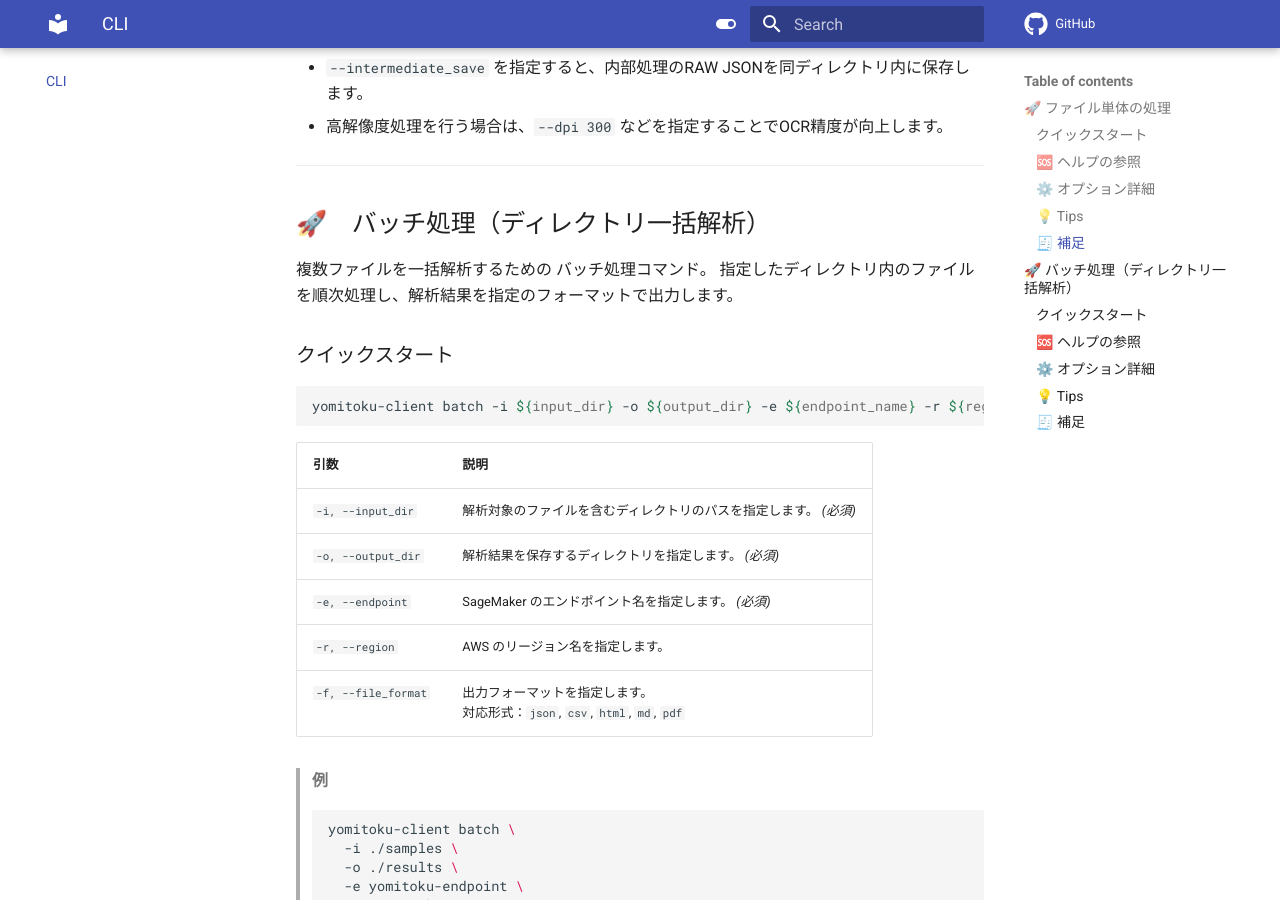
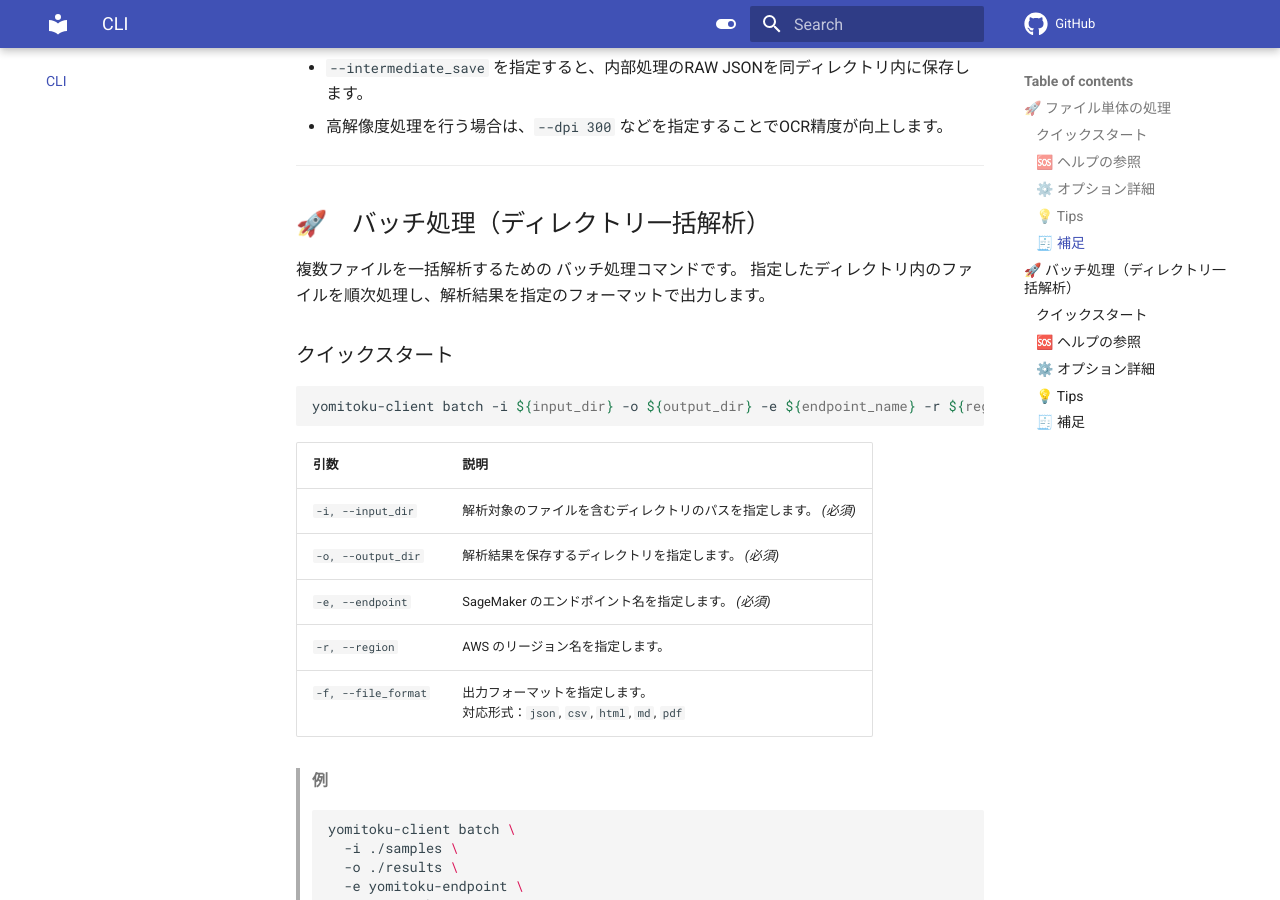
Before and after one commit to MLism-Inc/yomitoku-client, an MkDocs documentation site: the page built from docs/cli-usage.md, in a window 1280 px wide and 900 px high, scrolled down 2705 px. Built offline with MkDocs 1.6.1 and Material for MkDocs 9.7.7, drawn with Linux system fonts in a browser that asks for light colours; comment, search, counter and statistics services are not loaded; some of the changed text lies outside the part shown.

Commit message:
fix workflow

```diff
--- a/docs/cli-usage.md
+++ b/docs/cli-usage.md
@@ -7,7 +7,7 @@
 
 ## 🚀　ファイル単体の処理
 
-指定したファイルを解析するためのコマンド。
+指定したファイルを解析するためのコマンドです。
 ファイルを処理し、解析結果を指定のフォーマットで出力します。
 
 ### クイックスタート
@@ -93,7 +93,7 @@
 
 ## 🚀　バッチ処理（ディレクトリ一括解析）
 
-複数ファイルを一括解析するための バッチ処理コマンド。
+複数ファイルを一括解析するための バッチ処理コマンドです。
 指定したディレクトリ内のファイルを順次処理し、解析結果を指定のフォーマットで出力します。
 
 ### クイックスタート
```
